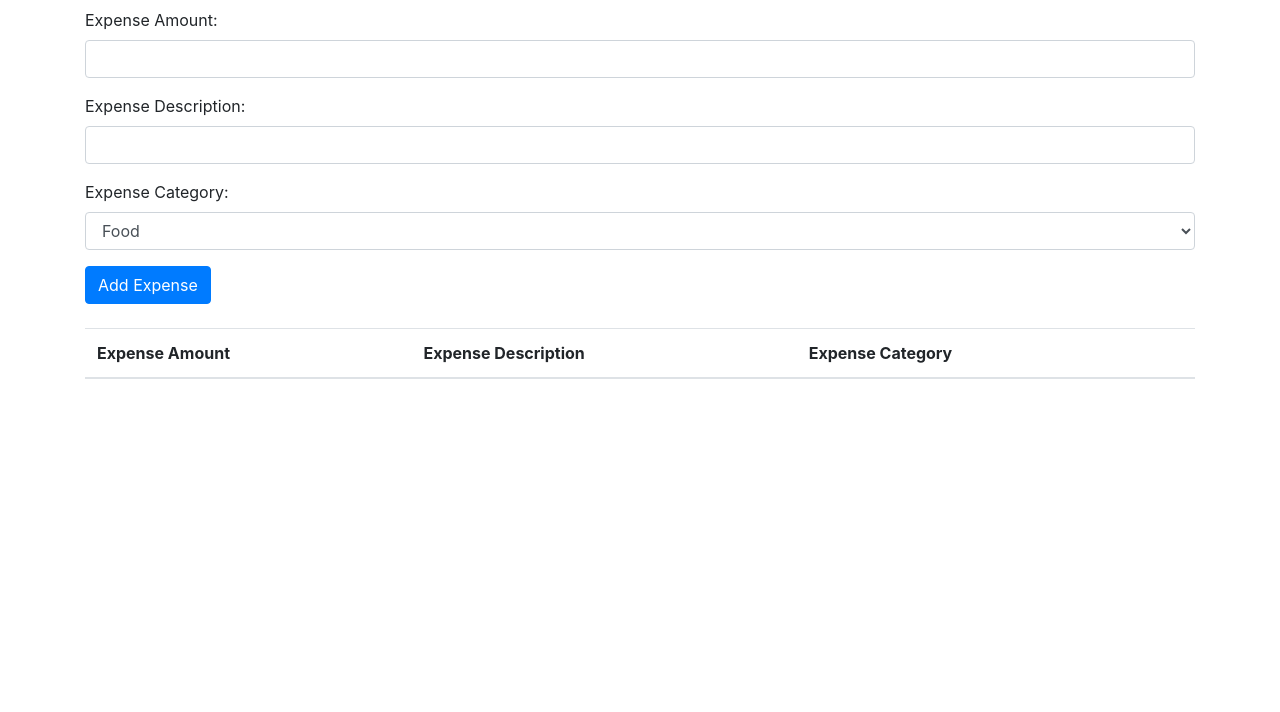
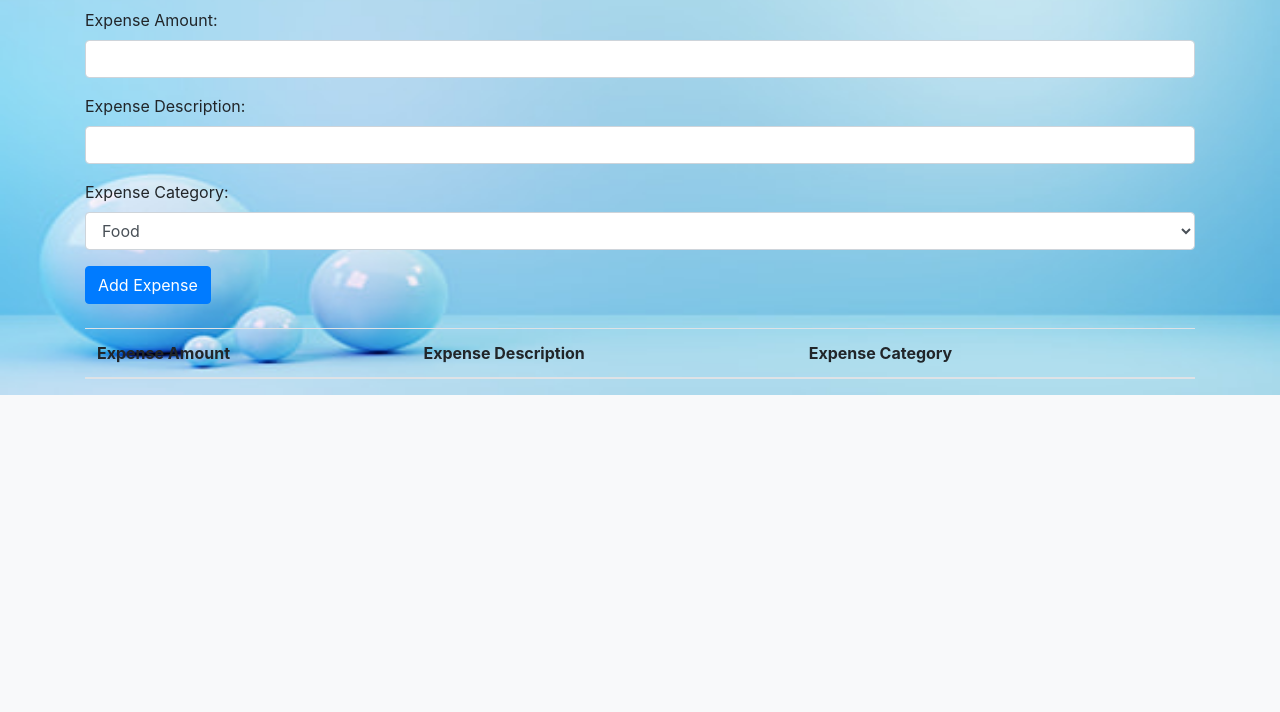
Before and after one commit to BiswasAri10/Expense-Tracker, a plain HTML site: page index.html in a window 1280 px wide. Shown: the part 88-800 px from the top of the page. Drawn offline with nearby package versions, Linux system fonts and the light colour scheme.

Commit message:
background added

```diff
--- a/index.html
+++ b/index.html
@@ -7,6 +7,7 @@
     <meta name="viewport" content="width=device-width, initial-scale=1.0">
     <title>Expense Tracker</title>
     <link rel="stylesheet" href="https://stackpath.bootstrapcdn.com/bootstrap/4.5.0/css/bootstrap.min.css">
+    <link rel="stylesheet" href="styles.css">
     </head>
 
 <body>
--- /dev/null
+++ b/styles.css
@@ -0,0 +1,9 @@
+body {
+    margin: 0;
+    padding: 0;
+    background-image: url("background.jpg"); /* Replace with your background image URL */
+    background-size: 100% 100%;
+    background-position: center;
+    background-repeat: no-repeat;
+    background-color: #f8f9fa; /* Fallback color in case image fails to load */
+}
```
Also changed, not shown: background.jpg (added).
